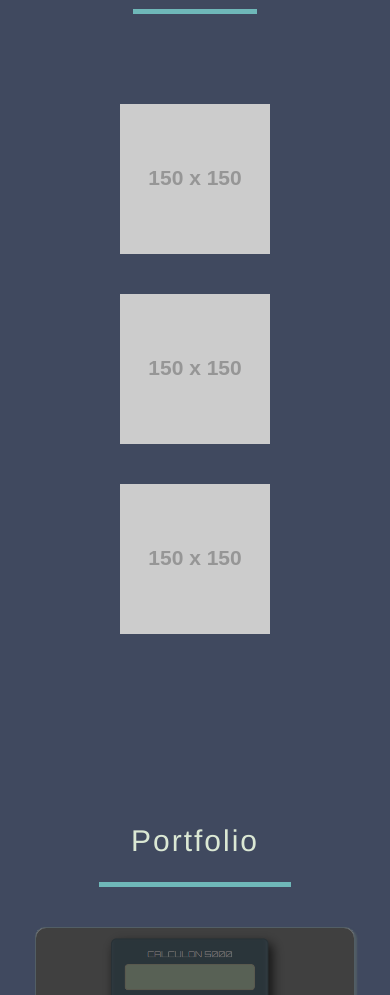
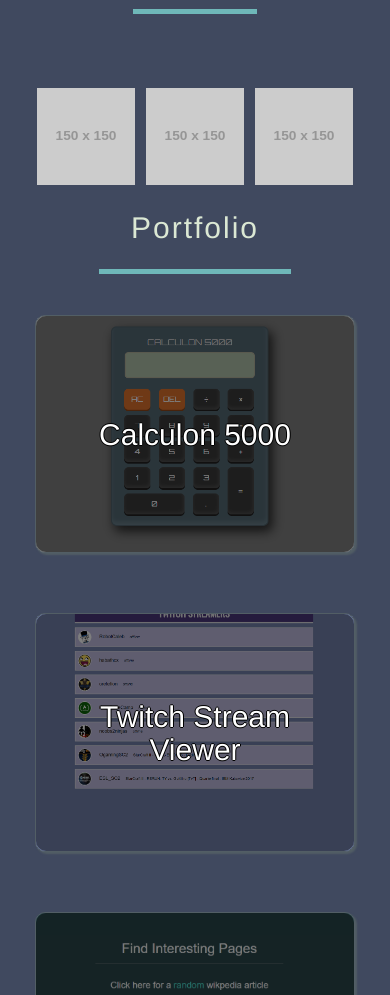
Before and after one commit to ColeFaraday/Portfolio, a plain HTML site: page index.html in a window 390 px wide. Shown: the part 739-1734 px from the top of the page. Drawn offline with nearby package versions, Linux system fonts and the light colour scheme; placeholder pictures from the web are drawn by us.

Commit message:
Fixed Skills Images on Mobile
Made it so that skills images are always on one line at all screen sizes

```diff
--- a/index.html
+++ b/index.html
@@ -49,11 +49,9 @@
                 <h2 class='heading underline'>Skills</h2>
             </div>
             <br> <br> <br> <br>
-            <div class='col-md-8 col-md-offset-2' >
-                    <img class='img-responsive skill-img' src='http://via.placeholder.com/150x150'>
-                    <img class='img-responsive skill-img' src='http://via.placeholder.com/150x150'>
-                    <img class='img-responsive skill-img' src='http://via.placeholder.com/150x150'>
-            </div>
+            <img class='img-responsive skill-img' src='http://via.placeholder.com/150x150'>
+            <img class='img-responsive skill-img' src='http://via.placeholder.com/150x150'>
+            <img class='img-responsive skill-img' src='http://via.placeholder.com/150x150'>
 
         </div>
 
--- a/style.css
+++ b/style.css
@@ -342,8 +342,28 @@ form {
     #heading {
         font-size: 11vw;
     }
+
     #caret {
         height: 11vw;
         width: 5.5vw;
     }
+
 }
+
+
+@media only screen and (max-width: 620px) {
+    .skill-img {
+        width: 25vw;
+        height: 25vw;
+        margin: 1vw;
+    }
+
+    .center {
+        padding: 1px;
+        margin: 0px;
+    }
+
+    #skills {
+        margin: 0px;
+    }
+}
```
Also changed, not shown: 3 other files.
